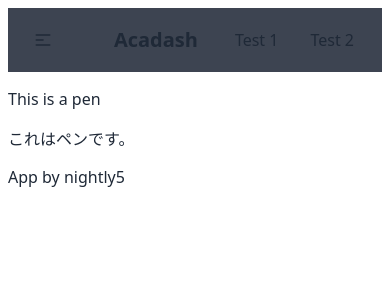
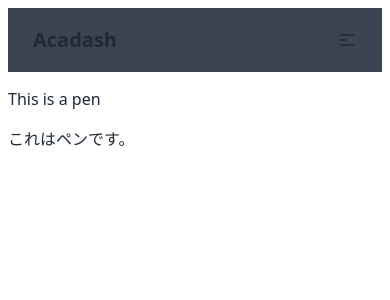
Before and after one commit to nightly5/acadash, a SvelteKit app: page / in a window 390 px wide. Shown: the top 300 px of the page. Built offline with nearby package versions, Linux system fonts and the light colour scheme.

Commit message:
✨ Functioning navbar

```diff
--- a/src/routes/+layout.svelte
+++ b/src/routes/+layout.svelte
@@ -1,19 +1,31 @@
 <div class="app font-sans">
     <header>
         <nav class="navbar bg-neutral">
-            <div class="navbar-start">
-                <button class="btn btn-ghost lg:hidden">
-                    <svg xmlns="http://www.w3.org/2000/svg" class="h-5 w-5" fill="none" viewBox="0 0 24 24" stroke="currentColor"><path stroke-linecap="round" stroke-linejoin="round" stroke-width="2" d="M4 6h16M4 12h8m-8 6h16" />
+            <div class="navbar-start flex-1">
+                <a class="btn btn-ghost normal-case text-xl" href="/">
+                    Acadash
+                </a>
+            </div>
+            <div class="navbar-end hidden flex-1 lg:flex">
+                <ul class="menu menu-horizontal px-1">
+                    <li><a href="/test1">Test 1</a></li>
+                    <li><a href="/test2">Test 2</a></li>
+                </ul>
+            </div>
+            <div class="dropdown">
+                <button class="btn btn-ghost lg:hidden" type="button">
+                    <svg xmlns="http://www.w3.org/2000/svg" class="h-5 w-5"
+                    fill="none" viewBox="0 0 24 24" stroke="currentColor">
+                        <path stroke-linecap="round"
+                            stroke-linejoin="round"
+                            stroke-width="2" d="M4 6h16M4 12h8m-8 6h16"
+                        />
+                    </svg>
                 </button>
-            </div>
-            <div class="flex-1">
-              <a class="btn btn-ghost normal-case text-xl" href="/">Acadash</a>
-            </div>
-            <div class="flex-none">
-              <ul class="menu menu-horizontal px-1">
-                <li><a href="/test1">Test 1</a></li>
-                <li><a href="/test2">Test 2</a></li>
-              </ul>
+                <ul class="menu dropdown-content shadow bg-base-300 rounded-box right-0 p-2 flex-auto min-w-max">
+                    <li><a href="/test1">Test 1</a></li>
+                    <li><a href="/test2">Test 2</a></li>
+                </ul>
             </div>
           </nav>
     </header>
@@ -22,12 +34,10 @@
         <slot />
     </main>
 
-    <footer>App by nightly5</footer>
 </div>
 
 <style lang="postcss">
     @tailwind base;
     @tailwind components;
     @tailwind utilities;
-
 </style>
```
